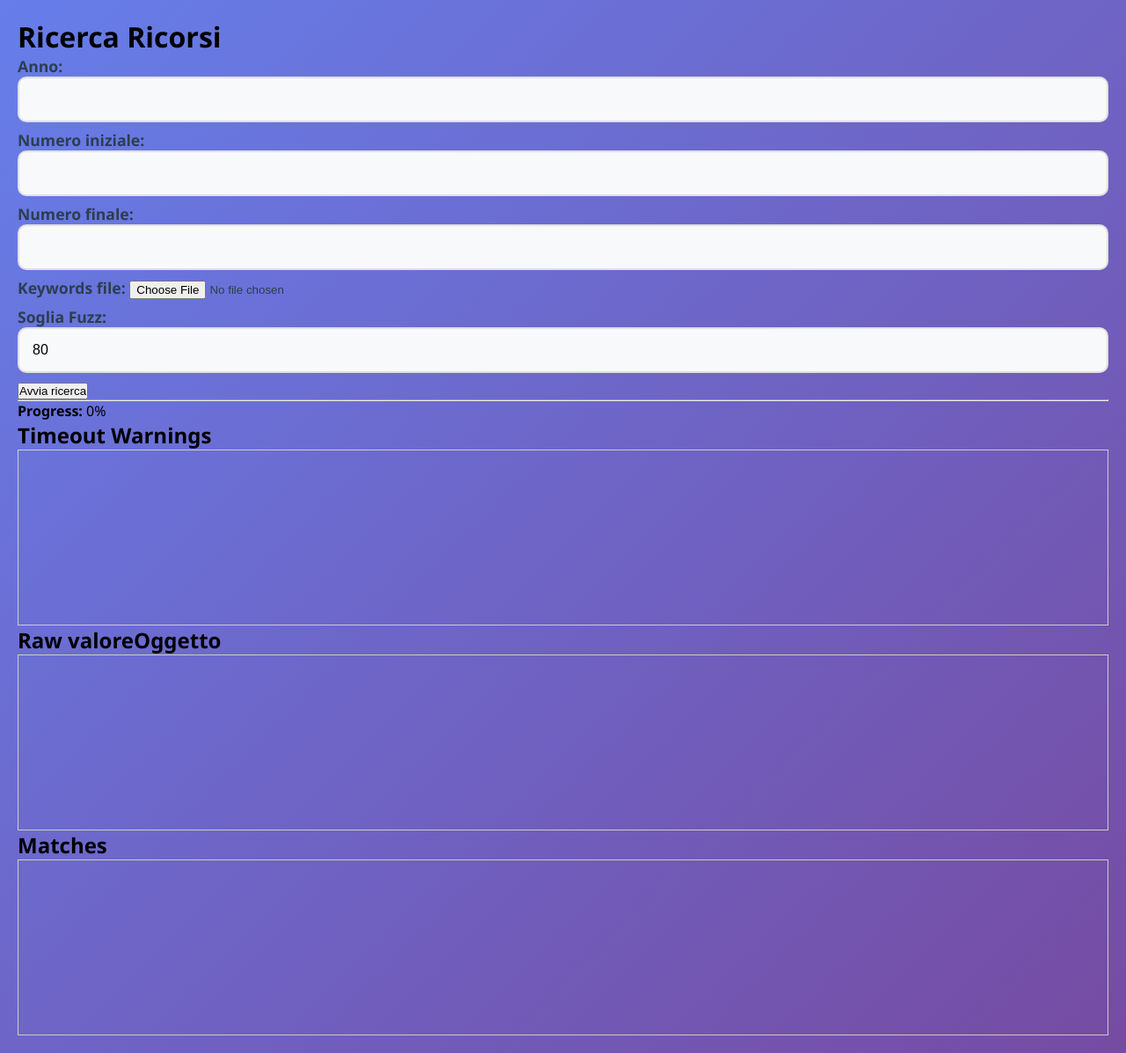
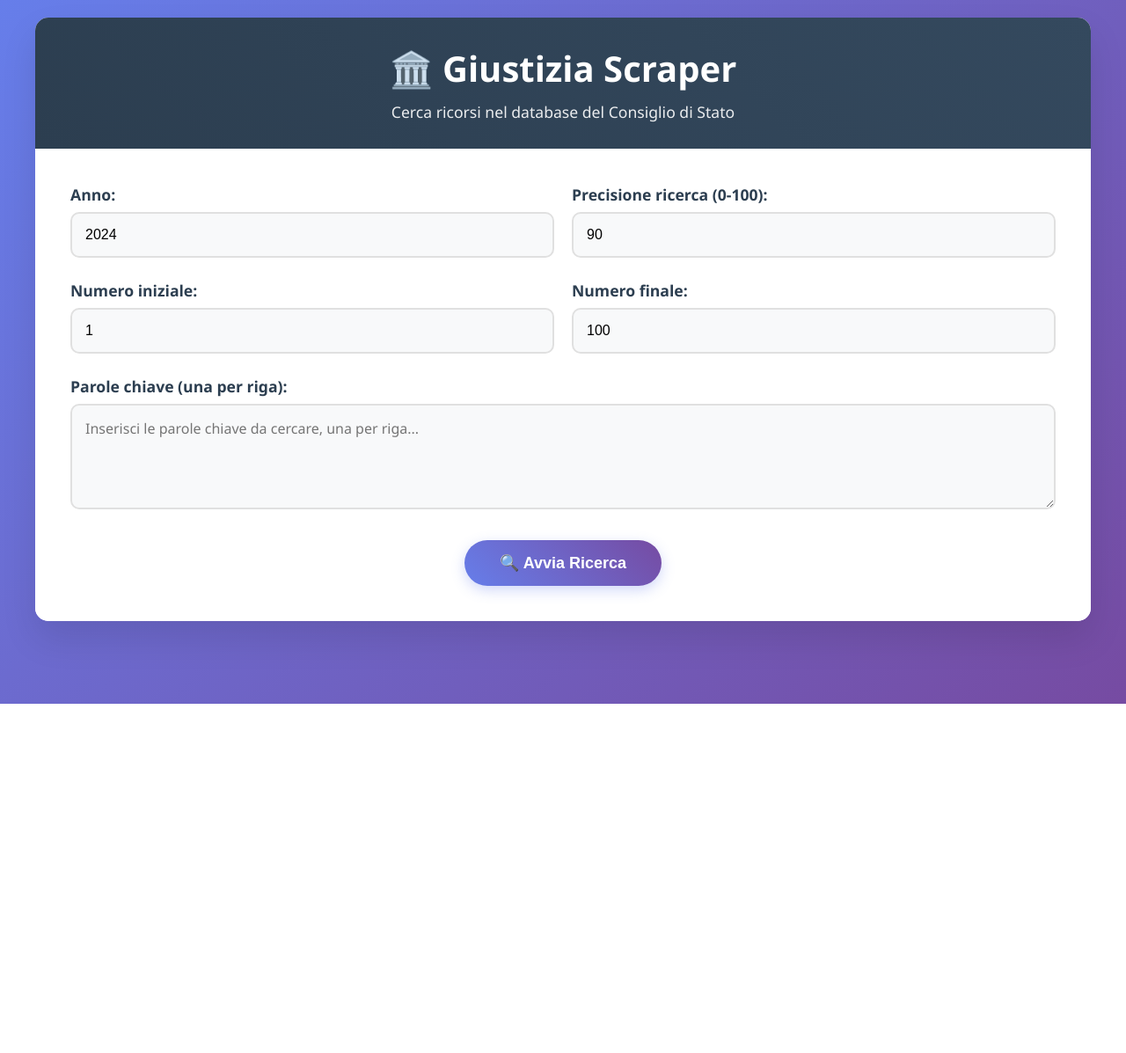
Before and after one commit to Hryuwu/giustizia-scraper, a Flask app: page / in a window 1280 px wide. Shown: the whole page at 88% size. After the commit the page ends 800 px from the top, so only its background shows below. Run offline with Flask 3, Linux system fonts and the light colour scheme; some libraries are stand-ins or nearby versions.

Commit message:
Update index.html

```diff
--- a/templates/index.html
+++ b/templates/index.html
@@ -1,5 +1,5 @@
 <!DOCTYPE html>
-<html>
+<html lang="it">
 <head>
     <meta charset="UTF-8">
     <meta name="viewport" content="width=device-width, initial-scale=1.0">
@@ -7,106 +7,146 @@
     <link rel="stylesheet" href="static/styles.css">
 </head>
 <body>
-    <h1>Ricerca Ricorsi</h1>
+    <div class="container">
+        <div class="header">
+            <h1>🏛️ Giustizia Scraper</h1>
+            <p>Cerca ricorsi nel database del Consiglio di Stato</p>
+        </div>
 
-    <!-- Your existing form -->
-    <form id="search-form">
-        <label>Anno:
-            <input type="number" id="year" name="year" required>
-        </label>
-        <label>Numero iniziale:
-            <input type="number" id="start_num" name="start_num" required>
-        </label>
-        <label>Numero finale:
-            <input type="number" id="end_num" name="end_num" required>
-        </label>
-        <label>Keywords file:
-            <input type="file" id="keywords" name="keywords" required>
-        </label>
-        <label>Soglia Fuzz:
-            <input type="number" id="fuzz_threshold" name="fuzz_threshold" value="80" required>
-        </label>
-        <button type="submit">Avvia ricerca</button>
+        <div class="form-container">
+            <form id="scraperForm">
+                <div class="form-row">
+                    <div class="form-group">
+                        <label for="year">Anno:</label>
+                        <input type="number" id="yearInput" name="year" min="2000" max="2025" value="2024" required>
+                    </div>
+
+                    <div class="form-group">
+                        <label for="precision">Precisione ricerca (0-100):</label>
+                        <input type="number" id="precisionInput" name="precision" min="0" max="100" value="90" required>
+                    </div>
+                </div>
+
+                <div class="form-row">
+                    <div class="form-group">
+                        <label for="startNum">Numero iniziale:</label>
+                        <input type="number" id="startNumInput" name="startNum" min="1" value="1" required>
+                    </div>
+
+                    <div class="form-group">
+                        <label for="endNum">Numero finale:</label>
+                        <input type="number" id="endNumInput" name="endNum" min="1" value="100" required>
+                    </div>
+                </div>
+
+                <div class="form-group">
+                    <label for="keywords">Parole chiave (una per riga):</label>
+                    <textarea id="keywords" name="keywordsInput" placeholder="Inserisci le parole chiave da cercare, una per riga..." required></textarea>
+                </div>
+
+                <div class="btn-container">
+                    <button type="submit" class="btn-primary" id="startBtn">🔍 Avvia Ricerca</button>
+                </div>
             </form>
 
-    <hr>
-
-    <!-- Progress -->
-    <div>
-        <strong>Progress:</strong> <span id="progress-text">0%</span>
+            <div class="progress-container" id="progressContainer">
+                <h3 id="progressText">Ricerca in corso...</h3>
+                <div class="progress-bar">
+                    <div class="progress-fill" id="progressFill"></div>
+                </div>
+                <p id="progressStatus">0 / 0 ricorsi processati</p>
+            </div>
         </div>
 
-    <!-- Timeout Warnings -->
-    <h2>Timeout Warnings</h2>
-    <div id="timeout-log" class="log-box"></div>
+        <div class="results-container" id="resultsContainer">
+            <div class="results-header">
+                <h2>📋 Risultati della Ricerca</h2>
+                <p id="resultsCount"></p>
+            </div>
 
-    <!-- Raw valoreOggetto -->
-    <h2>Raw valoreOggetto</h2>
-    <div id="raw-log" class="log-box"></div>
-
-    <!-- Matches -->
-    <h2>Matches</h2>
-    <div id="matches-log" class="log-box"></div>
-
-    <script src="https://cdnjs.cloudflare.com/ajax/libs/socket.io/4.5.4/socket.io.min.js"></script>
+            <table class="results-table" id="resultsTable">
+                <thead>
+                    <tr>
+                        <th>Parola Chiave</th>
+                        <th>Numero Ricorso</th>
+                        <th>Anno</th>
+                    </tr>
+                </thead>
+                <tbody id="resultsBody">
+                </tbody>
+            </table>
+        </div>
+    </div>
+<!-- Add this in the <head> or just before closing </body> -->
+<script src="/socket.io/socket.io.js"></script>
 <script>
+  document.addEventListener("DOMContentLoaded", function () {
     const socket = io();
 
-        // Progress update with elapsed time
-        socket.on('progress_update', data => {
-            document.getElementById('progress-text').innerText =
-                `${data.percentage.toFixed(2)}% - ${data.status}`;
+    // Example: when user clicks "Start Scrape" button
+    document.getElementById("startScrapeBtn").addEventListener("click", function () {
+      const year = document.getElementById("yearInput").value;
+      const startNum = parseInt(document.getElementById("startNumInput").value, 10);
+      const endNum = parseInt(document.getElementById("endNumInput").value, 10);
+      const keywords = document.getElementById("keywordsInput").value.split(",").map(k => k.trim());
+      const precision = parseInt(document.getElementById("precisionInput").value, 10);
+
+      // Send start event to backend
+      socket.emit("start_scrape", { year, startNum, endNum, keywords, precision });
+
+      // Clear previous output
+      clearResults();
     });
 
-        // Timeout warnings
-        socket.on('timeout_warning', data => {
-            const log = document.getElementById('timeout-log');
-            const entry = document.createElement('div');
-            entry.classList.add('log-entry', 'timeout');
-            entry.innerText = `⚠️ Timeout on ${data.case_number}: ${data.reason}`;
-            log.appendChild(entry);
-            log.scrollTop = log.scrollHeight;
+    // Receive progress updates from backend
+    socket.on("progress_update", function(data) {
+      updateProgress(data.current, data.total, data.percentage, data.status);
     });
 
-        // Raw valoreOggetto
-        socket.on('raw_content', data => {
-            const log = document.getElementById('raw-log');
-            const entry = document.createElement('div');
-            entry.classList.add('log-entry', 'raw');
-            entry.innerText = `[${data.case_number}] ${data.content}`;
-            log.appendChild(entry);
-            log.scrollTop = log.scrollHeight;
+    // Receive keyword hit results
+    socket.on("result_found", function(data) {
+      addResult(data.keyword, data.case_number, data.match_score, data.match_method);
     });
 
-        // Matches found
-        socket.on('match_found', data => {
-            const log = document.getElementById('matches-log');
-            const entry = document.createElement('div');
-            entry.classList.add('log-entry', 'match');
-            entry.innerText = `✅ Match in ${data.case_number} — Keyword: "${data.keyword}" (Score: ${data.score})`;
-            log.appendChild(entry);
-            log.scrollTop = log.scrollHeight;
+    // Scraping complete event
+    socket.on("scraping_complete", function(data) {
+      showCompleteMessage(data.total_found);
     });
 
-        // Handle form submission (send to backend via Socket.IO)
-        document.getElementById('search-form').addEventListener('submit', e => {
-            e.preventDefault();
+    // Scraping error event
+    socket.on("scraping_error", function(data) {
+      showError(data.error);
+    });
 
-            const formData = new FormData(e.target);
-            const payload = {
-                year: formData.get('year'),
-                start_num: parseInt(formData.get('start_num')),
-                end_num: parseInt(formData.get('end_num')),
-                fuzz_threshold: parseInt(formData.get('fuzz_threshold'))
-            };
+    // Add helper functions:
+    function updateProgress(current, total, percentage, status) {
+      // Update progress bar and status text in your page
+      document.getElementById("progressBar").value = percentage;
+      document.getElementById("statusText").textContent = status;
+      document.getElementById("progressText").textContent = `${current} / ${total}`;
+    }
 
-            const file = formData.get('keywords');
-            const reader = new FileReader();
-            reader.onload = function(evt) {
-                payload.keywords = evt.target.result.split('\n').map(k => k.trim()).filter(Boolean);
-                socket.emit('start_search', payload);
-            };
-            reader.readAsText(file);
+    function addResult(keyword, caseNumber, score, method) {
+      const resultsDiv = document.getElementById("results");
+      const item = document.createElement("div");
+      item.textContent = `Keyword "${keyword}" found in case ${caseNumber} (score: ${score}, method: ${method})`;
+      resultsDiv.appendChild(item);
+    }
+
+    function showCompleteMessage(totalFound) {
+      alert(`Scraping complete! Total matches found: ${totalFound}`);
+    }
+
+    function showError(errorMsg) {
+      alert(`Error during scraping: ${errorMsg}`);
+    }
+
+    function clearResults() {
+      document.getElementById("results").innerHTML = "";
+      document.getElementById("progressBar").value = 0;
+      document.getElementById("statusText").textContent = "";
+      document.getElementById("progressText").textContent = "";
+    }
   });
 </script>
 </body>
```
Lines whose indentation alone changed are shown as unchanged.
